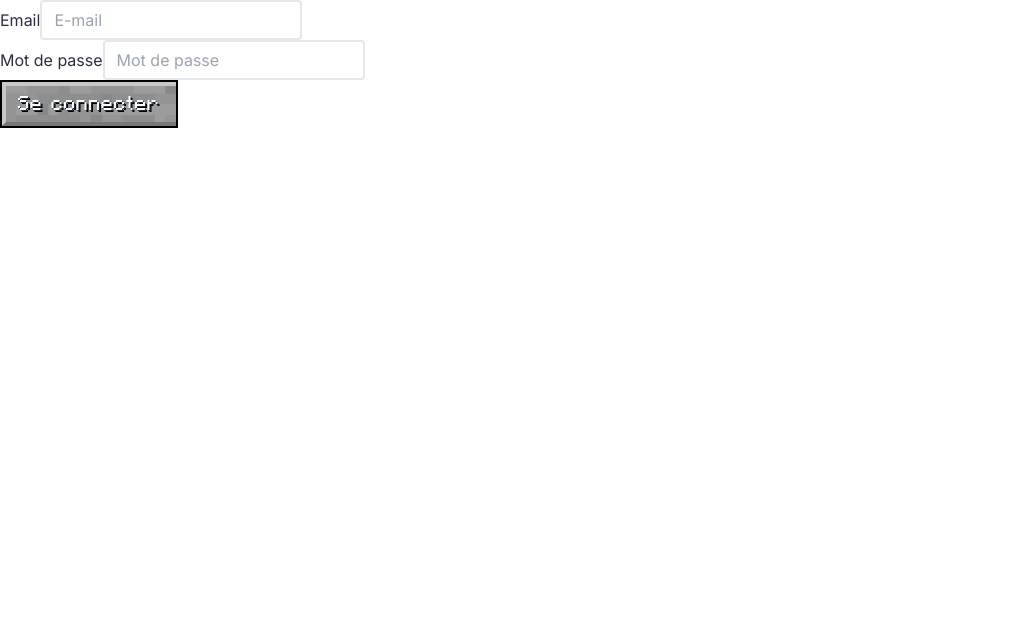
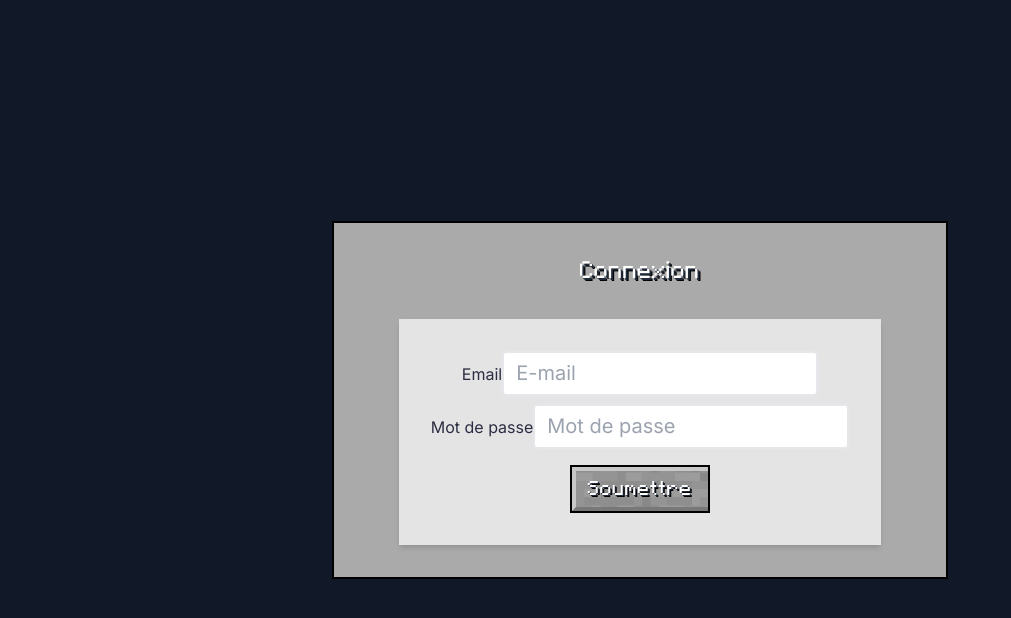
Before and after one commit to TheoMa76/easymodfront, a Next.js app: page /login in a window 1280 px wide. Shown: the top 618 px of the page, without its empty margins (0-1011 px from the left). Built offline with nearby package versions, Linux system fonts and the light colour scheme.

Commit message:
wip login

```diff
--- a/src/app/(pages)/login/page.tsx
+++ b/src/app/(pages)/login/page.tsx
@@ -1,42 +1,40 @@
-'use client'
-import { FormEvent } from 'react'
-import { useRouter } from 'next/navigation'
-import MinecraftInput from '@/components/atoms/Inputs/MinecraftInput'
-import MinecraftButton from '@/components/atoms/Buttons/MinecraftButton'
+'use client';
+import { FormEvent } from 'react';
+import { useRouter } from 'next/navigation';
+import Card from '@/components/molecules/Card/Card';
+import Form from '@/components/molecules/Forms/Form';
 
-export default function LoginPage() {
-  const router = useRouter()
+const LoginPage = () => {
+  const router = useRouter();
 
-  async function handleSubmit(event: FormEvent<HTMLFormElement>) {
-    event.preventDefault()
+  const formFields = [
+    { name: 'username', label: 'Email', placeholder: 'E-mail', type: 'text' },
+    { name: 'password', label: 'Mot de passe', placeholder: 'Mot de passe', type: 'password' },
+  ];
 
-    const formData = new FormData(event.currentTarget)
-    const username = formData.get('username')
-    const password = formData.get('password')
+  async function handleSubmit(values: { [key: string]: string }) {
+    const { username, password } = values;
 
     const response = await fetch('https://localhost:8000/api/login_check', {
       method: 'POST',
       headers: { 'Content-Type': 'application/json' },
       body: JSON.stringify({ username, password }),
-    })
+    });
 
     if (response.ok) {
+      router.push('/');
+    } else {
       console.log(response);
-
-      router.push('/')
-    } else {
-      console.log(JSON.stringify({username, password}));
-
-      console.log(response);
-
     }
   }
 
   return (
-    <form onSubmit={handleSubmit}>
-      <MinecraftInput label="Email" type="username" name="username" placeholder="E-mail" isRequired = {true} />
-      <MinecraftInput label="Mot de passe" type="password" name="password" placeholder="Mot de passe" isRequired = {true} />
-      <MinecraftButton label="Se connecter" type="submit"></MinecraftButton>
-    </form>
-  )
-}
+    <div className="flex items-center w-fit md:w-full xs:w-full justify-center min-h-screen bg-gray-900 p-6">
+      <Card title="Connexion">
+        <Form formFields={formFields} onSubmit={handleSubmit} />
+      </Card>
+    </div>
+  );
+};
+
+export default LoginPage;
--- /dev/null
+++ b/src/components/molecules/Card/Card.tsx
@@ -0,0 +1,20 @@
+import MinecraftHN from '@/components/atoms/Texts/Title/MinecraftHN';
+import React from 'react';
+
+type Props = {
+  title: string;
+  children: React.ReactNode;
+};
+
+const Card: React.FC<Props> = ({ title, children }) => {
+  return (
+    <div className="bg-minecraft-button border-2 flex flex-col items-center justify-center mx-auto my-8 border-black text-white w-full h-full lg:w-1/2 lg:h-1/2 p-8">
+      <MinecraftHN as="h2" className="mb-4">{title}</MinecraftHN>
+      <div className="mt-4">
+        {children}
+      </div>
+    </div>
+  );
+}
+
+export default Card;
--- a/src/components/molecules/Forms/Form.tsx
+++ b/src/components/molecules/Forms/Form.tsx
@@ -1,7 +1,7 @@
-'use client'
-import React, { useState } from 'react';
-import Input from '../../atoms/Inputs/Input';
+import React, { useState, ChangeEvent, FormEvent } from 'react';
+import MinecraftInput from '@/components/atoms/Inputs/MinecraftInput';
 import Button from '../../atoms/Buttons/Button';
+import MinecraftButton from '@/components/atoms/Buttons/MinecraftButton';
 
 interface FormValues {
   [key: string]: string;
@@ -20,9 +20,10 @@ interface FormField {
 
 interface FormProps {
   formFields: FormField[];
+  onSubmit: (values: FormValues) => void;
 }
 
-const Form: React.FC<FormProps> = ({ formFields }) => {
+const Form: React.FC<FormProps> = ({ formFields, onSubmit }) => {
   const initialFormValues: FormValues = formFields.reduce((acc, field) => {
     acc[field.name] = '';
     return acc;
@@ -32,8 +33,8 @@ const Form: React.FC<FormProps> = ({ formFields }) => {
   const [errors, setErrors] = useState<FormErrors>({});
   const [isSubmitted, setIsSubmitted] = useState(false);
 
-  const handleChange = (field: string) => (value: string) => {
-    setValues({ ...values, [field]: value });
+  const handleChange = (field: string) => (event: ChangeEvent<HTMLInputElement>) => {
+    setValues({ ...values, [field]: event.target.value });
     setErrors({ ...errors, [field]: '' });
   };
 
@@ -61,7 +62,7 @@ const Form: React.FC<FormProps> = ({ formFields }) => {
     return newErrors;
   };
 
-  const handleSubmit = (e: React.FormEvent) => {
+  const handleSubmit = (e: FormEvent) => {
     e.preventDefault();
     const newErrors = validate();
 
@@ -69,17 +70,15 @@ const Form: React.FC<FormProps> = ({ formFields }) => {
 
     if (Object.keys(newErrors).length === 0) {
       setIsSubmitted(true);
+      onSubmit(values);
     }
   };
 
   return (
-    <div className="flex justify-center items-center min-h-screen bg-custom-white">
-      <form onSubmit={handleSubmit} className="p-6 bg-custom-white shadow-md rounded-lg w-full max-w-lg">
-        <h1 className="text-3xl mb-6 text-center">Exemple de formulaire</h1>
-
+    <form onSubmit={handleSubmit} className="p-6 bg-custom-white shadow-md w-fit">
       {formFields.map((field) => (
         <div key={field.name} className="text-center items-center m-2">
-            <Input
+          <MinecraftInput
             label={field.label}
             placeholder={field.placeholder}
             value={values[field.name]}
@@ -87,6 +86,8 @@ const Form: React.FC<FormProps> = ({ formFields }) => {
             variant="primary"
             className="text-xl"
             type={field.type}
+            name={field.name}
+            isRequired={true}
           />
           {errors[field.name] && (
             <p className="text-custom-secondary text-lg mt-2" role="alert" aria-label={errors[field.name]}>
@@ -97,7 +98,7 @@ const Form: React.FC<FormProps> = ({ formFields }) => {
       ))}
 
       <div className="flex justify-center">
-          <Button type="submit" variant="primary" label="Soumettre" className="text-2xl m-2" />
+        <MinecraftButton type="submit" variant="primary" label="Soumettre" className="text-2xl m-2" />
       </div>
 
       {isSubmitted && (
@@ -106,7 +107,6 @@ const Form: React.FC<FormProps> = ({ formFields }) => {
         </p>
       )}
     </form>
-    </div>
   );
 };
 
```
Lines whose indentation alone changed are shown as unchanged.
